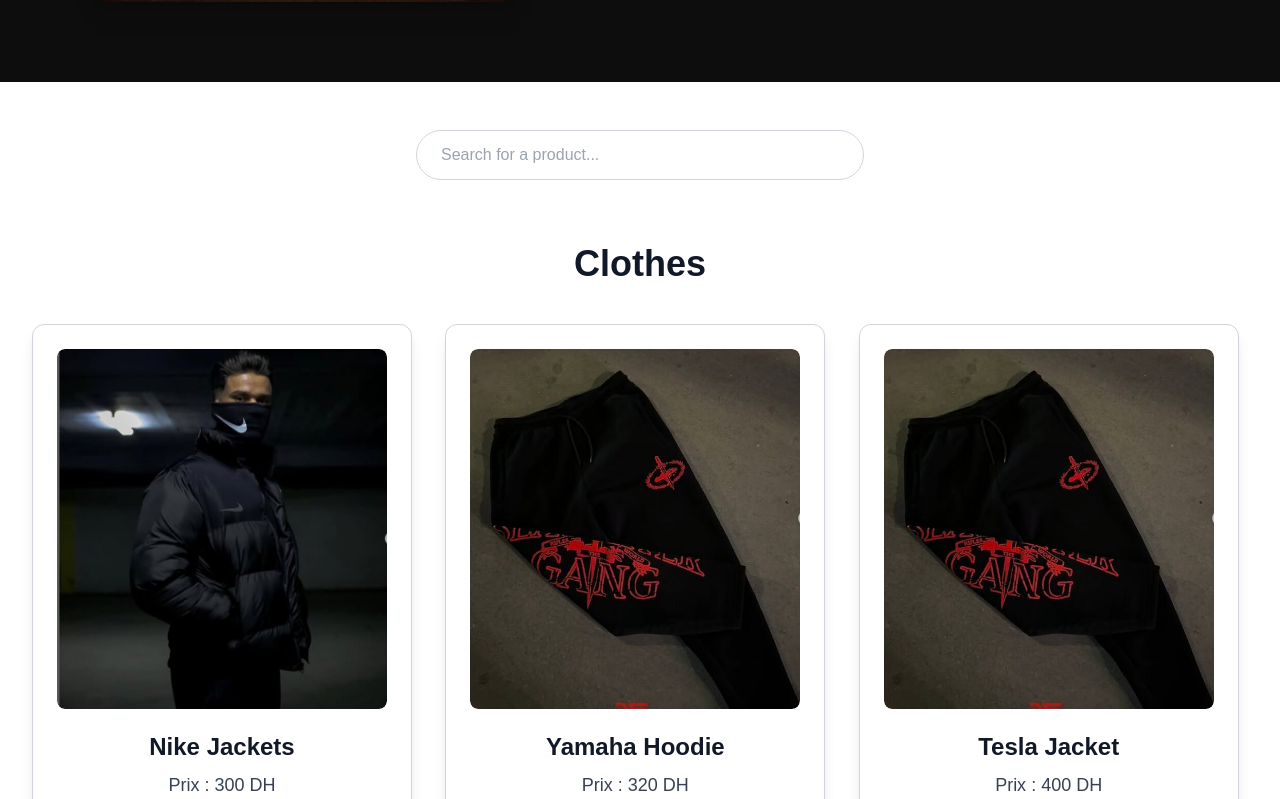
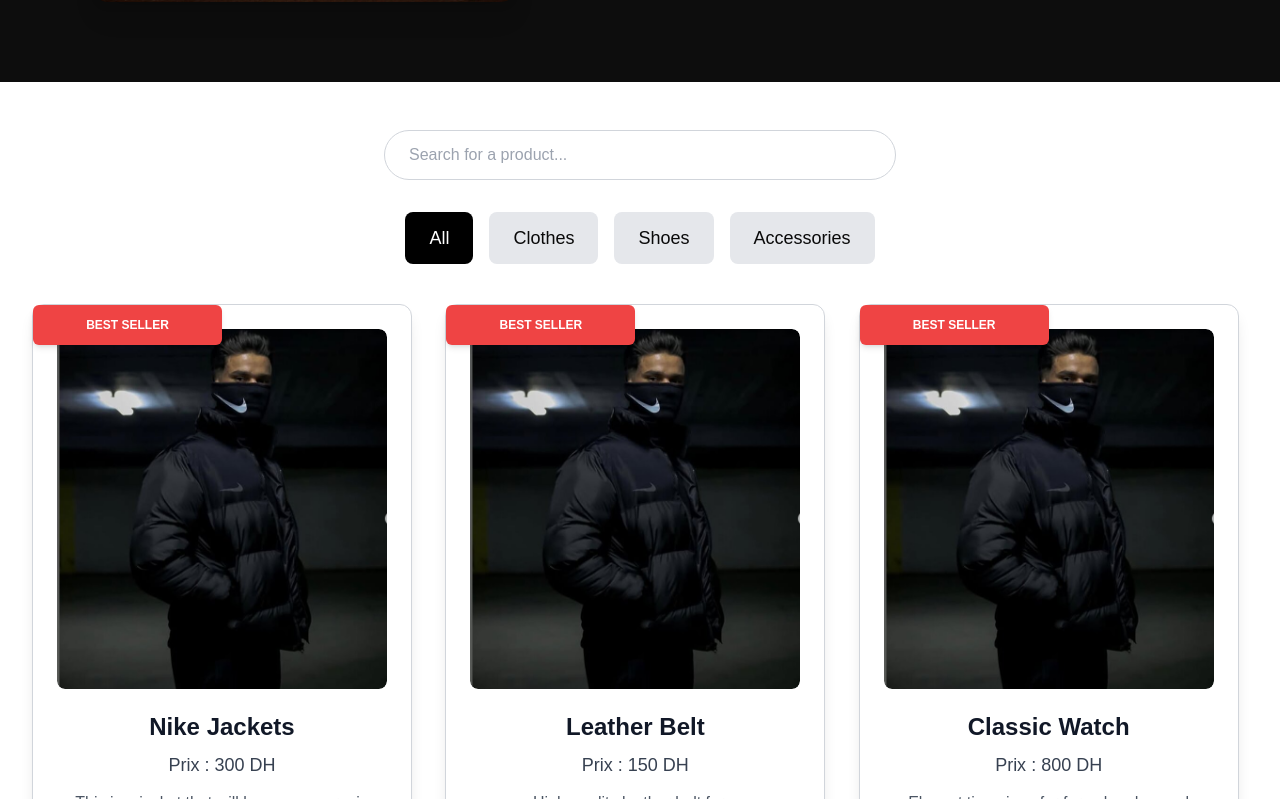
Before and after one commit to Mourrane20502/drilllshop, a Next.js app: page / in a window 1280 px wide. Shown: the part 1441-2240 px from the top of the page. Built offline with nearby package versions, Linux system fonts and the light colour scheme.

Commit message:
save changes

```diff
--- a/src/app/_components/ProductsCard.tsx
+++ b/src/app/_components/ProductsCard.tsx
@@ -11,6 +11,7 @@
   image: string | StaticImageData;
   hoverImage: string | StaticImageData;
   href: string;
+  bestSelling?: boolean;
 }
 
 export default function ProductsCard({
@@ -21,6 +22,7 @@
   description,
   hoverImage,
   href,
+  bestSelling,
 }: ProductsCardProps) {
   const [currentImage, setCurrentImage] = useState(image);
 
@@ -35,8 +37,14 @@
   return (
     <div
       key={id}
-      className="border border-gray-300  flex flex-col gap-4 items-center justify-between rounded-xl shadow-lg hover:shadow-2xl p-6 w-[380px] max-md:w-full h-[650px] transition-transform duration-300 hover:scale-105 bg-white"
+      className="relative border border-gray-300 flex flex-col gap-4 items-center justify-between rounded-xl shadow-lg hover:shadow-2xl p-6 w-[380px] max-md:w-full h-[650px] transition-transform duration-300 hover:scale-105 bg-white"
     >
+      {bestSelling && (
+        <div className="absolute top-0 z-10 left-0 bg-red-500 text-white text-xs py-3 font-bold uppercase flex items-center justify-center  w-1/2 rounded-md shadow-md">
+          Best Seller
+        </div>
+      )}
+
       {/* Product Image */}
       <div className="relative w-full h-[360px] overflow-hidden rounded-lg">
         <Image
--- a/src/app/_navigation/header.tsx
+++ b/src/app/_navigation/header.tsx
@@ -25,7 +25,7 @@
           isScrolling
             ? "hidden"
             : "bg-black dark:bg-white dark:text-black text-white"
-        } transition-all gap-7 duration-300 ease-in-out flex items-center overflow-hidden justify-center w-full h-10 absolute top-0 left-0 z-20`}
+        } transition-all gap-7 duration-300 ease-in-out flex items-center overflow-hidden justify-center w-full h-10 absolute top-0 left-0 z-50`}
       >
         <p className="text-center max-md:text-sm px-4">
           Livraison Gratuite disponible partout au Maroc!
--- a/src/app/page.tsx
+++ b/src/app/page.tsx
@@ -16,16 +16,26 @@
 // import mainPhoto from "./assets/mainphoto.jpg";
 export default function Home() {
   const [searchQuery, setSearchQuery] = useState("");
+  const [selectedCategory, setSelectedCategory] = useState("All");
 
   const categories = [
+    "All",
     ...new Set(ProductsList.map((product) => product.category)),
   ];
 
-  const filteredProducts = searchQuery
-    ? ProductsList.filter((product) =>
-        product.name.toLowerCase().startsWith(searchQuery.toLowerCase())
-      )
-    : ProductsList;
+  const filteredProducts = ProductsList.filter(
+    (product) =>
+      (selectedCategory === "All" || product.category === selectedCategory) &&
+      product.name.toLowerCase().includes(searchQuery.toLowerCase())
+  ).sort((a, b) => {
+    if (a.bestSelling && !b.bestSelling) {
+      return -1;
+    }
+    if (!a.bestSelling && b.bestSelling) {
+      return 1;
+    }
+    return 0;
+  });
 
   return (
     <div className="py-28">
@@ -149,63 +159,53 @@
   <Youtube className="text-red-500 hover:text-red-700" />
 </div> */}
       {/* Products Section */}
-      <section id="products" className="w-full px-8  py-12 scroll-m-16">
+      <section id="products" className="w-full px-8 py-12 scroll-m-16">
         {/* Search Bar */}
-        <div className="flex items-center justify-center mb-16">
+        <div className="flex items-center justify-center mb-8">
           <input
             type="text"
             value={searchQuery}
             onChange={(e) => setSearchQuery(e.target.value)}
             placeholder="Search for a product..."
-            className="w-full max-w-lg px-6 py-3 rounded-full border border-gray-300  focus:outline-none focus:ring-2 focus:ring-black transition-all duration-300 sm:max-w-xs md:max-w-md"
+            className="w-full max-w-lg px-6 py-3 rounded-full border border-gray-300 focus:outline-none focus:ring-2 focus:ring-black transition-all duration-300"
           />
         </div>
 
-        {/* Categories and Products */}
+        {/* Category Buttons */}
+        <div className="flex flex-wrap justify-center gap-4 mb-10">
           {categories.map((category) => (
-          <div key={category} className="mb-20">
-            {/* Category Title */}
-            <h2 className="text-4xl font-bold text-gray-900  mb-10 text-center">
+            <button
+              key={category}
+              onClick={() => setSelectedCategory(category)}
+              className={`px-6 py-3 rounded-lg text-lg font-medium transition-all duration-300 ${
+                selectedCategory === category
+                  ? "bg-black text-white"
+                  : "bg-gray-200 hover:bg-gray-300"
+              }`}
+            >
               {category}
-            </h2>
+            </button>
+          ))}
+        </div>
 
         {/* Products Grid */}
-            <div className="grid grid-cols-1 place-content-center sm:grid-cols-2 lg:grid-cols-3 gap-x-6 gap-y-12">
-              {filteredProducts
-                .filter((product) => product.category === category)
-                .map((product) => (
+        <div className="grid grid-cols-1 sm:grid-cols-2 lg:grid-cols-3 gap-x-6 gap-y-12">
+          {filteredProducts.map((product) => (
             <ProductsCard key={product.id} {...product} />
           ))}
         </div>
 
         {/* Empty State */}
-            {filteredProducts.filter((product) => product.category === category)
-              .length === 0 && (
+        {filteredProducts.length === 0 && (
           <div className="flex flex-col items-center justify-center w-full h-[300px] text-center py-12 bg-gray-100 dark:bg-gray-800 rounded-lg">
-                <svg
-                  xmlns="http://www.w3.org/2000/svg"
-                  className="w-16 h-16 text-gray-400 mb-6"
-                  fill="none"
-                  viewBox="0 0 24 24"
-                  stroke="currentColor"
-                >
-                  <path
-                    strokeLinecap="round"
-                    strokeLinejoin="round"
-                    strokeWidth="2"
-                    d="M13 10V3a1 1 0 00-1-1H3a1 1 0 00-1 1v18a1 1 0 001 1h10a1 1 0 001-1V14l5 5V9l-5 5z"
-                  />
-                </svg>
             <p className="text-2xl font-semibold text-gray-600 dark:text-gray-300">
-                  No results found for {searchQuery}
+              No products found.
             </p>
             <p className="mt-4 text-lg text-gray-500 dark:text-gray-400">
-                  Try adjusting your search term or check for spelling errors.
+              Try a different category or adjust your search term.
             </p>
           </div>
         )}
-          </div>
-        ))}
       </section>
 
       <FeedbackSection />
--- a/src/data/drillShopData.ts
+++ b/src/data/drillShopData.ts
@@ -21,6 +21,7 @@
   taille: string[];
   availableSizes?: string[];
   category: "Accessories" | "Shoes" | "Clothes";
+  bestSelling?: boolean;
 }
 
 export const ProductsList: Product[] = [
@@ -38,6 +39,7 @@
     taille: ["S", "M", "L", "XL"],
     availableSizes: ["S", "M", "L", "XL"],
     category: "Clothes",
+    bestSelling: true,
   },
   {
     id: 2,
@@ -49,7 +51,8 @@
     href: "/product/2",
     isAvailable: true,
     taille: ["40", "41", "42", "43"],
-    category: "Shoes", // Category: Shoes
+    category: "Shoes",
+    bestSelling: false,
   },
   {
     id: 3,
@@ -61,7 +64,8 @@
     href: "/product/3",
     isAvailable: true,
     taille: ["S", "M", "L", "XL"],
-    category: "Accessories", // Category: Accessories
+    category: "Accessories",
+    bestSelling: true,
   },
   {
     id: 4,
@@ -72,7 +76,8 @@
     hoverImage: slaughterhover,
     href: "/product/4",
     taille: ["M", "L", "XL", "2XL"],
-    category: "Clothes", // Category: Clothes
+    category: "Clothes",
+    bestSelling: false,
   },
   {
     id: 5,
@@ -83,7 +88,8 @@
     hoverImage: hoverImage,
     href: "/product/5",
     taille: ["One Size"],
-    category: "Accessories", // Category: Accessories
+    category: "Accessories",
+    bestSelling: true,
   },
   {
     id: 6,
@@ -94,7 +100,8 @@
     hoverImage: hoverImage,
     href: "/product/6",
     taille: ["40", "41", "42", "43"],
-    category: "Shoes", // Category: Shoes
+    category: "Shoes",
+    bestSelling: false,
   },
   {
     id: 7,
@@ -105,7 +112,8 @@
     hoverImage: slaughterhover,
     href: "/product/7",
     taille: ["M", "L", "XL", "2XL"],
-    category: "Clothes", // Category: Clothes
+    category: "Clothes", // Category: Clothes,
+    bestSelling: false,
   },
   {
     id: 8,
@@ -116,7 +124,8 @@
     hoverImage: hoverImage,
     href: "/product/8",
     taille: ["One Size"],
-    category: "Accessories", // Category: Accessories
+    category: "Accessories",
+    bestSelling: false,
   },
   {
     id: 9,
@@ -127,7 +136,8 @@
     hoverImage: hoverImage,
     href: "/product/9",
     taille: ["40", "41", "42", "43"],
-    category: "Shoes", // Category: Shoes
+    category: "Shoes",
+    bestSelling: true,
   },
   {
     id: 10,
@@ -139,6 +149,7 @@
     href: "/product/10",
     taille: ["M", "L", "XL", "2XL"],
     category: "Clothes", // Category: Clothes
+    bestSelling: true,
   },
   {
     id: 11,
@@ -149,7 +160,8 @@
     hoverImage: hoverImage,
     href: "/product/11",
     taille: ["One Size"],
-    category: "Accessories", // Category: Accessories
+    category: "Accessories",
+    bestSelling: false,
   },
 ];
 export interface Feedback {
```
Lines whose indentation alone changed are shown as unchanged.
